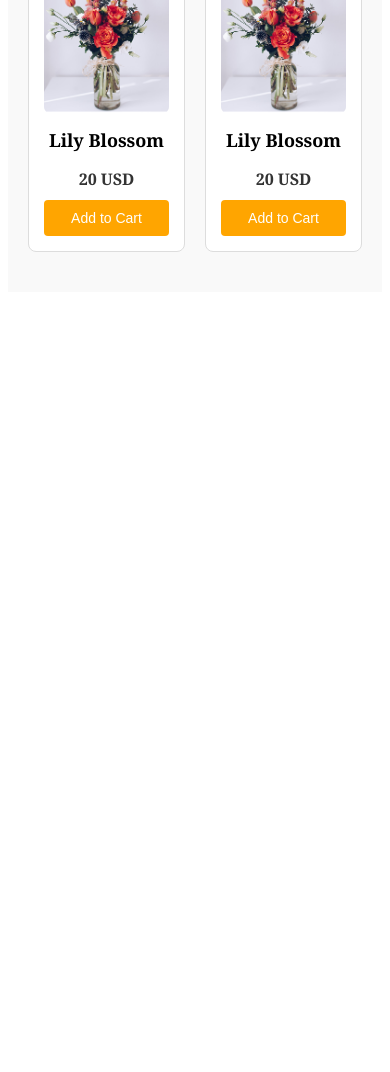
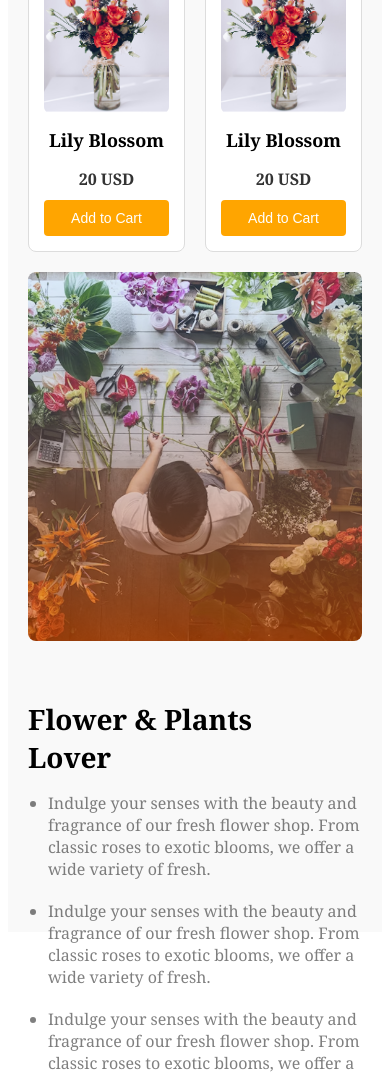
Before and after one commit to azharul1110/my-second-assignment, a plain HTML site: page index.html in a window 390 px wide. Shown: the part 2037-3109 px from the top of the page. Before the commit the page ends 2337 px from the top, so only its background shows below. Drawn offline with Linux system fonts and the light colour scheme.

Commit message:
added badge part

```diff
--- a/index.html
+++ b/index.html
@@ -102,7 +102,21 @@
     <button>Add to Cart</button>
   </div>
 </div>
+     <section class="feature-section">
+  <div class="feature-image">
+    <img src="assets/flower-store.png" alt="Flower Shop">
+    <img src="assets/trusted-badge.png" alt="Trusted Seller" class="badge">
+  </div>
 
+  <div class="feature-content">
+    <h2>Flower & Plants <br> Lover</h2>
+    <ul>
+      <li>Indulge your senses with the beauty and fragrance of our fresh flower shop. From classic roses to exotic blooms, we offer a wide variety of fresh.</li>
+      <li>Indulge your senses with the beauty and fragrance of our fresh flower shop. From classic roses to exotic blooms, we offer a wide variety of fresh.</li>
+      <li>Indulge your senses with the beauty and fragrance of our fresh flower shop. From classic roses to exotic blooms, we offer a wide variety of fresh.</li>
+    </ul>
+  </div>
+</section>
     </main>
     <footer>
 
--- a/styles/flowers.css
+++ b/styles/flowers.css
@@ -182,6 +182,62 @@ nav a {
 
 /* features style */
 
+.feature-section {
+  display: flex;
+  align-items: flex-start;
+  gap: 30px;
+  max-width: 1140px;
+  margin: 210px auto;
+  padding: 20px;
+}
+
+.feature-image {
+  position: relative;
+  flex: 1;
+
+}
+
+.feature-image img {
+  width: 100%;
+  height: auto;
+  /* display: block; */
+  border-radius: 8px;
+}
+
+.feature-image .badge {
+  position: absolute;
+  top: -140px;
+  right: -90px;
+  width: 286px;
+  height: 286px;
+
+}
+
+
+.feature-content {
+  flex: 1;
+  max-width: 540px;
+  padding:38px 60px ;
+
+}
+
+.feature-content h2 {
+  font-size: 28px;
+  margin-bottom: 15px;
+  text-align: left;
+}
+
+.feature-content ul {
+  padding-left: 20px;
+}
+
+.feature-content li {
+  margin-bottom: 20px;
+  font-size: 16px;
+  text-align: left;
+  color:rgba(0, 0, 0, 0.5) ;
+}
+
 
 /* Responsive */
 
@@ -193,7 +249,12 @@ nav a {
       align-items: center;
       padding: 10px 20px;
   }
-  nav ul{
+  .feature-section{
+    flex-direction: column;
+
+  }
+  nav ul,
+  .feature-image .badge{
     display: none;
   }
   .hero{
@@ -207,6 +268,13 @@ nav a {
   .product-grid{
     grid-template-columns: repeat(2, 1fr);
   }
-
-
+   .feature-content{
+    padding: 0px;
+   }
+   .feature-section{
+    padding: 0px;
+    max-width: 361px;
+    max-height: 600px;
+    margin:20px auto ;
+   }
 }
```
